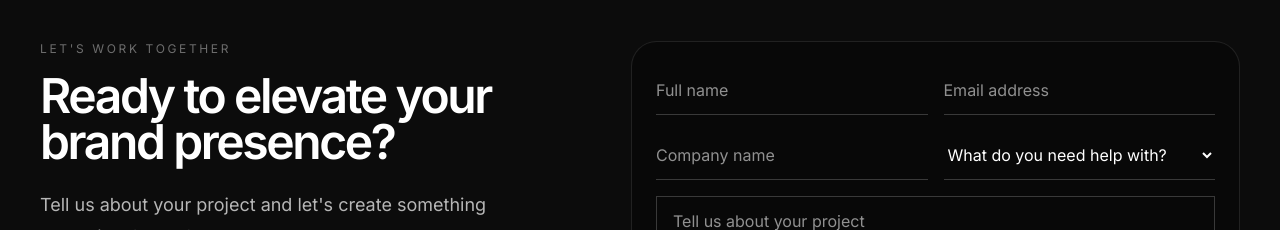
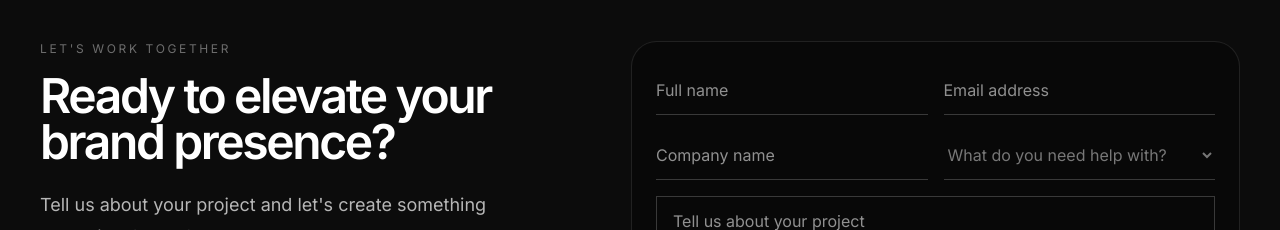
Before and after one commit to pbuyan/webgrafy, a Next.js app: page /en in a window 1280 px wide. Shown: the part 3600-3830 px from the top of the page. Built offline with nearby package versions, Linux system fonts and the light colour scheme.

Commit message:
contact select options style

```diff
--- a/components/ui/contact-block.tsx
+++ b/components/ui/contact-block.tsx
@@ -110,13 +110,15 @@ export function ContactBlock({ locale, dict }: { locale: Locale; dict: SiteDicti
                   <select
                     name="service"
                     required
-                    className="rounded-none border-0 border-b border-white/20 bg-transparent px-0 py-3 text-white outline-none"
+                    className={`rounded-none border-0 border-b border-white/20 bg-transparent px-0 py-3 outline-none ${form.service ? "text-white" : "text-white/45"}`}
                     value={form.service}
                     onChange={(e) => setForm((prev) => ({ ...prev, service: e.target.value }))}
                   >
-                    <option value="" className="text-black">{dict.contactBlock.form.service}</option>
+                    <option value="" className="bg-black text-white">
+                      {dict.contactBlock.form.service}
+                    </option>
                     {dict.services.map((service) => (
-                      <option key={service.title} value={service.title} className="text-black">
+                      <option key={service.title} value={service.title} className="bg-black text-white">
                         {service.title}
                       </option>
                     ))}
```
